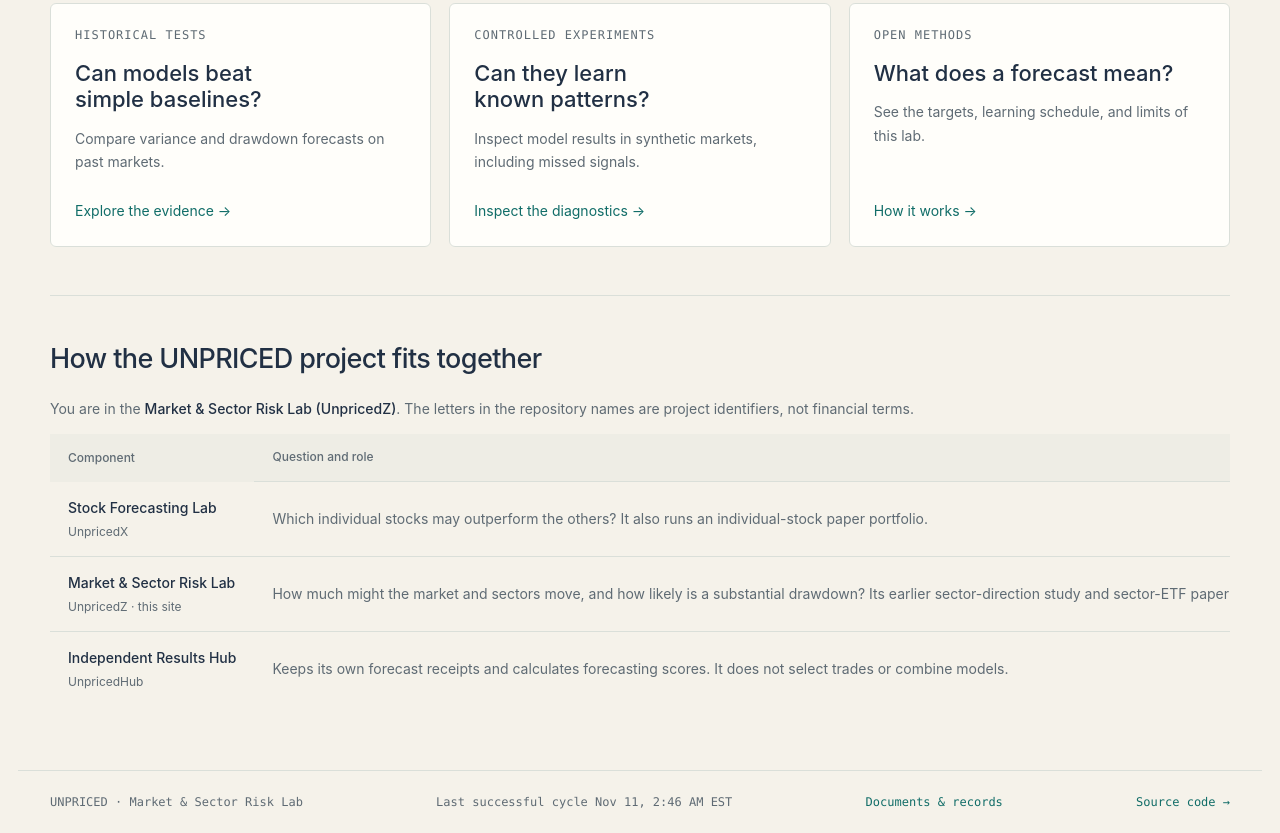
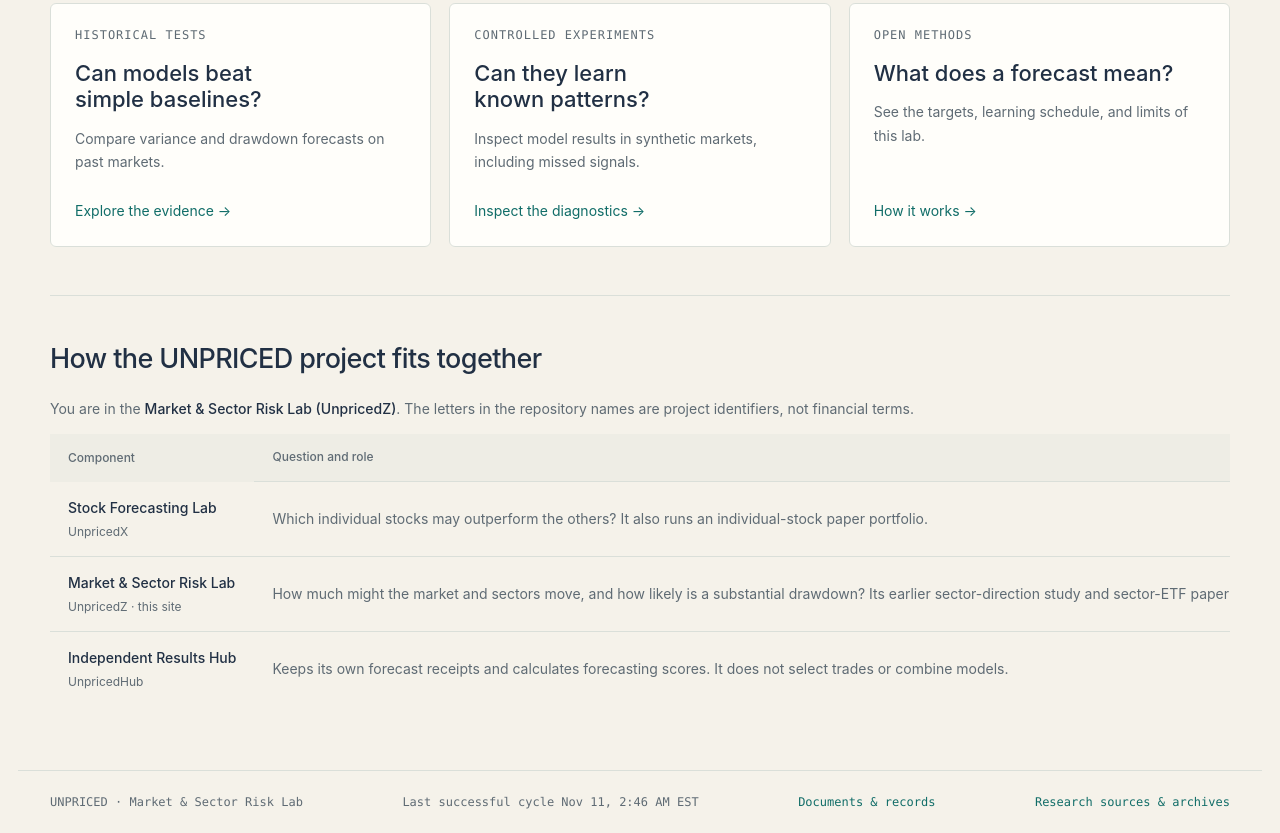
Before and after one commit to PrototypeVersions/UnpricedZ, a plain HTML site: page site/index.html in a window 1280 px wide. Shown: the part 1833-2666 px from the top of the page. Drawn offline with Linux system fonts and the light colour scheme; no server answers.

Commit message:
Keep public UnpricedZ navigation and research links on published site

```diff
--- a/site/index.html
+++ b/site/index.html
@@ -35,7 +35,7 @@
   <div class="workspace">
     <div class="topbar"><span id="crumb" class="breadcrumb">OVERVIEW</span><div class="topbar-right"><span id="health" class="health" role="status">Loading records</span><button class="icon-button" id="refresh" aria-label="Refresh data" title="Refresh data">↻</button><button class="outline-button" id="audit">Data & status</button></div></div>
     <main id="main" tabindex="-1"><div class="loading-state"><p>Opening the laboratory…</p></div></main>
-    <footer><span>UNPRICED · Market &amp; Sector Risk Lab</span><span id="updated">Waiting for data</span><a href="reference/index.html">Documents &amp; records</a><a href="https://github.com/PrototypeVersions/UnpricedZ">Source code ↗</a></footer>
+    <footer><span>UNPRICED · Market &amp; Sector Risk Lab</span><span id="updated">Waiting for data</span><a href="reference/index.html">Documents &amp; records</a><a href="reference/index.html">Research sources &amp; archives</a></footer>
   </div>
   <dialog id="detail" aria-labelledby="detail-heading"><div class="dialog-top"><span id="detail-heading" class="eyebrow">Forecast & research detail</span><button id="close-dialog" class="icon-button" aria-label="Close detail">×</button></div><div id="detail-content"></div></dialog>
   <noscript><p>This site needs JavaScript to display its forecasts. <a href="reference/index.html">Read the methods and public records on this site.</a></p></noscript>
```
